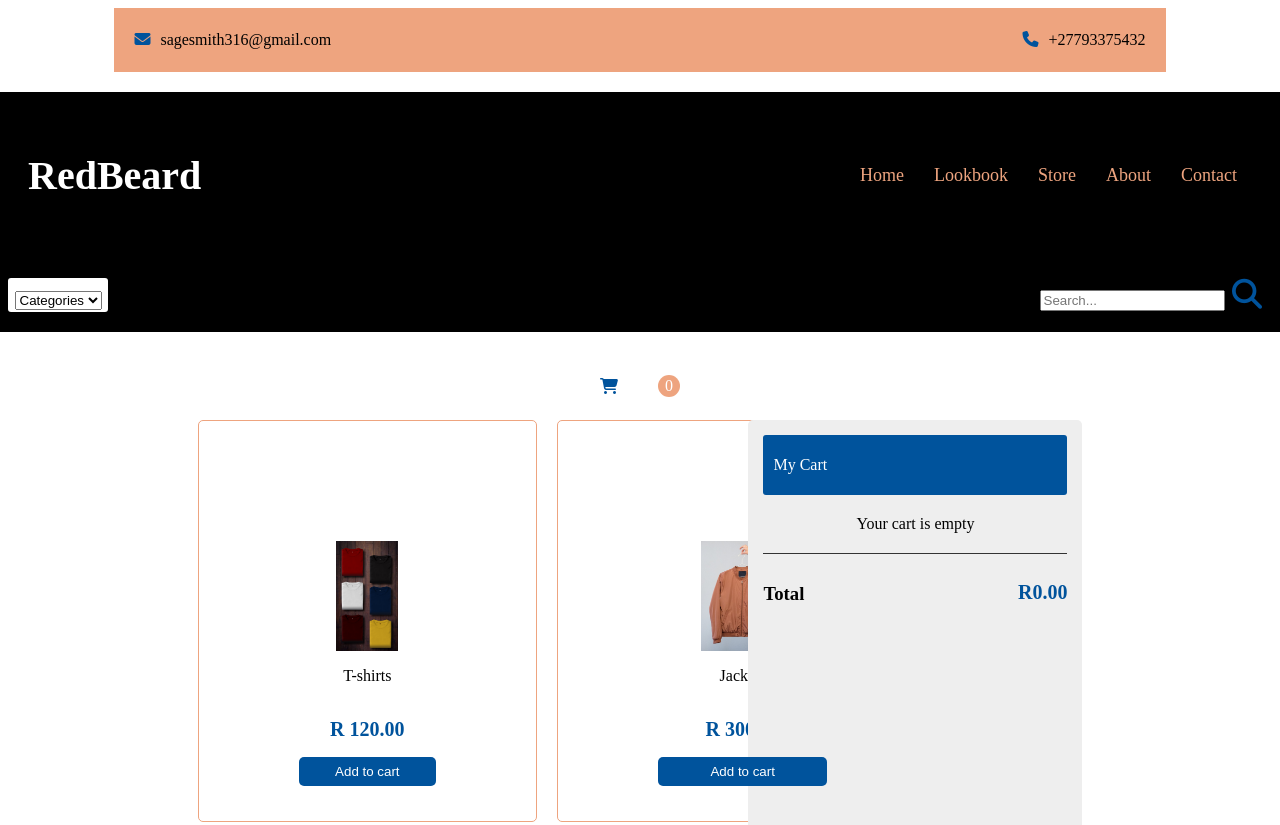
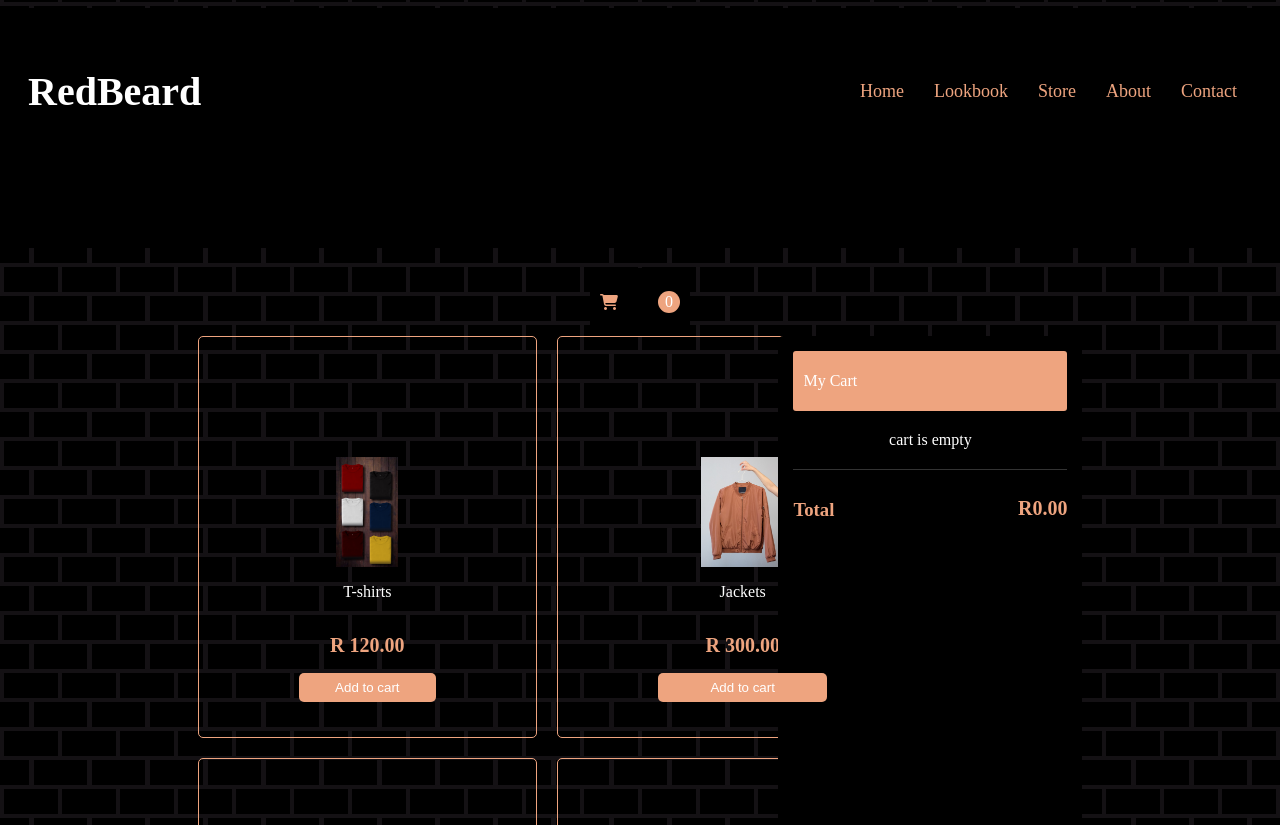
Before and after one commit to Sage316/Fashion, a plain HTML site: page store.html in a window 1280 px wide. Shown: the top 825 px of the page. Drawn offline with Linux system fonts and the light colour scheme.

Commit message:
added globsl styles and linked navbar

```diff
--- a/css/contact.css
+++ b/css/contact.css
@@ -8,7 +8,7 @@ body {
 .header {
     width: 100%;
     height: 200px;
-    background-color: #00539CFF;
+    background-color: black;
     margin-bottom: 20px;
     padding: 20px;
 }
@@ -38,6 +38,7 @@ body {
     display: flex;
     justify-content: space-between;
     align-items: center;
+    padding: 0 20px;
 }
 
 .navbar ul {
@@ -71,6 +72,7 @@ body {
     width: 40%;
     font-size: 30px;
     font-weight: bold;
+    color: white;
 }
 
 #google-map {
@@ -98,3 +100,6 @@ body {
     width: 80%;
     padding: 10px 0 20px 0;
 }
+p{
+    color: white;
+}
--- a/css/main.css
+++ b/css/main.css
@@ -16,10 +16,6 @@ body {
     justify-content: space-between;
 }
 
-.fa-solid {
-    color: #00539CFF;
-    margin-right: 10px;
-}
 
 .header {
     width: 100%;
@@ -98,7 +94,7 @@ body {
 
 .cart {
     display: flex;
-    background-color: white;
+    background-color: black;
     justify-content: space-between;
     align-items: center;
     padding: 7px 10px;
@@ -107,7 +103,7 @@ body {
 }
 
 .fa-solid {
-    color: #00539CFF;
+    color: #EEA47FFF;
 }
 
 .cart p {
@@ -118,6 +114,10 @@ body {
     justify-content: center;
     border-radius: 22px;
     background-color: #EEA47FFF;
+    color: white;
+}
+
+p {
     color: white;
 }
 
@@ -137,14 +137,15 @@ body {
 .sidebar {
     width: 40%;
     border-radius: 5px;
-    background-color: #eee;
-    margin-left: 20px;
+    background-color: black;
+    margin-left: 50px;
+    ;
     padding: 15px;
     text-align: center;
 }
 
 .head {
-    background-color: #00539CFF;
+    background-color: #EEA47FFF;
     border-radius: 3px;
     height: 40px;
     padding: 10px;
@@ -197,7 +198,10 @@ body {
 
 h2 {
     font-size: 20px;
-    color: #00539CFF;
+    color: #EEA47FFF;
+}
+h3 {
+    color: #EEA47FFF;
 }
 
 button {
@@ -205,7 +209,7 @@ button {
     position: relative;
     border: none;
     border-radius: 5px;
-    background-color: #00539CFF;
+    background-color: #EEA47FFF;
     padding: 7px 25px;
     cursor: pointer;
     color: white;
@@ -213,7 +217,7 @@ button {
 
 /* hover over add to cart button */
 button:hover {
-    background-color: #EEA47FFF;
+    background-color: rgb(99, 42, 14);
 }
 
 .cart-item {
--- a/store.html
+++ b/store.html
@@ -4,43 +4,21 @@
 <head>
     <link rel="stylesheet" href="css/main.css">
     <script src="https://kit.fontawesome.com/92d70a2fd8.js" crossorigin="anonymous"></script>
+    <link rel="stylesheet" href="css/home.css" />
+
 </head>
 
 <body>
-    <div class="top-bar">
-        <p><i class="fa-solid fa-envelope"></i>sagesmith316@gmail.com</p>
-        <p><i class="fa-solid fa-phone"></i>+27793375432</p>
-        <script src="https://kit.fontawesome.com/e8fa2e31b4.js" crossorigin="anonymous"></script>
-    </div>
     <div class="header" id="header">
         <div class="navbar" id="navbar">
             <p class="logo">RedBeard</p>
             <ul>
-                <li><a href="">Home</a></li>
-                <li><a href="home.html">Lookbook</a></li>
-                <li><a href="#">Store</a></li>
-                <li><a href="#">About</a></li>
+                <li><a href="home.html">Home</a></li>
+                <li><a href="">Lookbook</a></li>
+                <li><a href="store.html">Store</a></li>
+                <li><a href="about.html">About</a></li>
                 <li><a href="contact.html">Contact</a></li>
             </ul>
-        </div>
-
-
-        <div class="navbar-b">
-            <div class="dropdown">
-                <select name="">
-                    <option value="1">Categories</option>
-                    <option value="2">New</option>
-                    <option value="3">Imported</option>
-                    <option value="4">Local</option>
-                </select>
-
-            </div>
-
-            <div class="search">
-                <input type="search" placeholder="Search...">
-                <i class="fa-solid fa-magnifying-glass"></i>
-
-            </div>
         </div>
     </div>
     <div class="cart"><i class="fa-solid fa-cart-shopping"></i>
@@ -53,7 +31,7 @@
             <div class="head">
                 <p>My Cart</p>
             </div>
-            <div id="cartItem">Your cart is empty</div>
+            <div id="cartItem"> <p> cart is empty </p></div>
             <div class="foot">
                 <h3>Total</h3>
                 <h2 id="total">R0.00</h2>
```
Also changed, not shown: about.html (+4 -3 lines), contact.html (+9 -4 lines), lookbook.html (added, +28 -0 lines), 1 other file.
